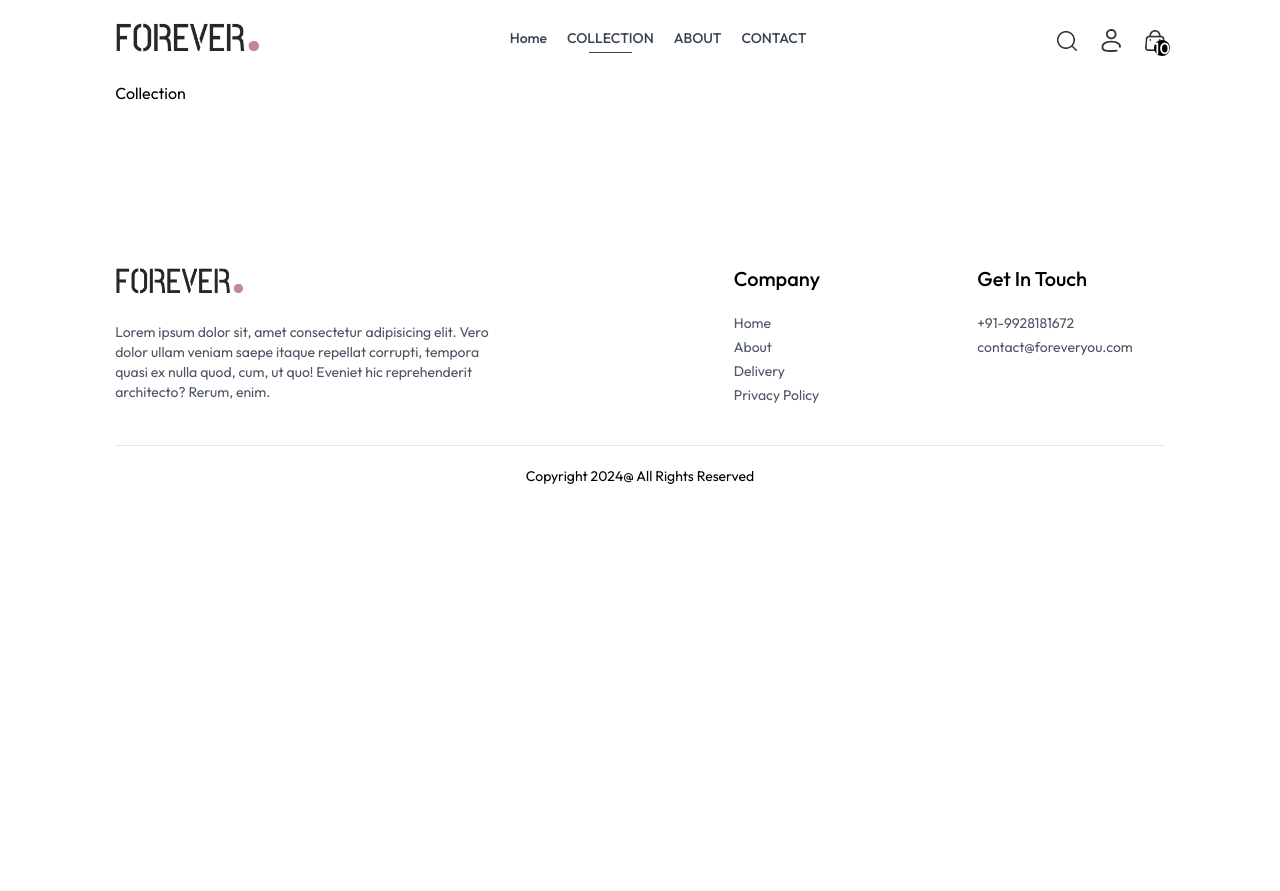
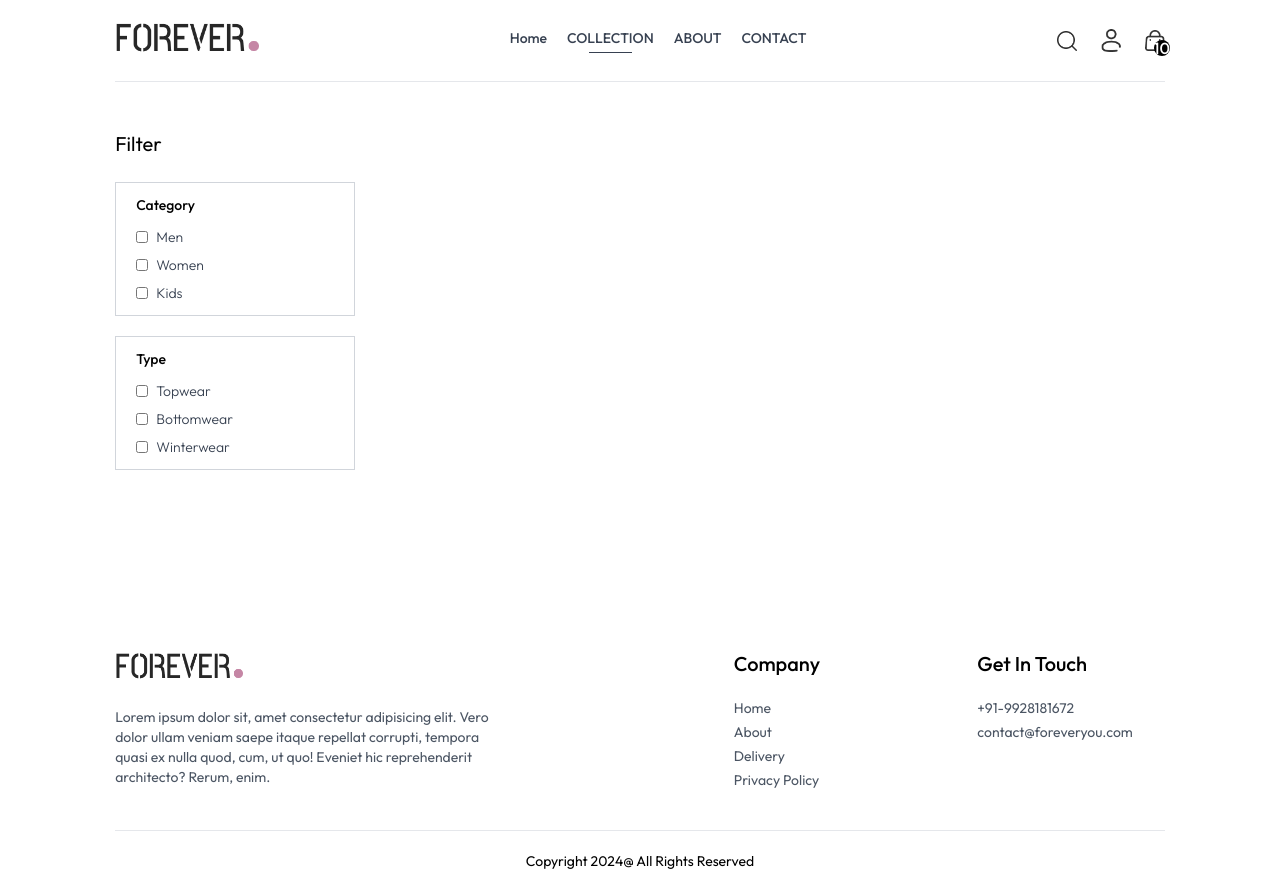
Before and after one commit to NikhilBhatt-dev/E-commerce, a React (Vite) app: page /collection in a window 1280 px wide. Before the commit the page ends 800 px from the top, so only its background shows below. Built offline with nearby package versions, Linux system fonts and the light colour scheme.

Commit message:
add filter

```diff
--- a/src/pages/Collection.jsx
+++ b/src/pages/Collection.jsx
@@ -1,8 +1,78 @@
-import React from 'react'
+import React, { useContext, useState } from 'react'
+import { ShopContext } from '../context/ShopContext'
+import { assets } from '../assets/assets'
+import ProductItem from '../components/ProductItem'
 
 const Collection = () => {
+
+  const { products } = useContext(ShopContext);
+  const [showFilter, setShowFilter] = useState(false);
+
   return (
-    <div>Collection</div>
+    <div className='flex flex-col sm:flex-row gap-1 sm:gap-10 pt-10 border-t'>
+
+      {/* Filter Section */}
+      <div className='min-w-60'>
+
+        <p
+          onClick={() => setShowFilter(!showFilter)}
+          className='my-2 text-xl flex items-center cursor-pointer gap-2'
+        >
+          Filter
+          <img
+            className={`h-3 sm:hidden ${showFilter ? 'rotate-90' : ''}`}
+            src={assets.dropdown_icon}
+            alt=""
+          />
+        </p>
+
+        {/* Category Filter */}
+        <div className={`border border-gray-300 pl-5 py-3 mt-6 ${showFilter ? '' : 'hidden'} sm:block`}>
+          <p className='mb-3 text-sm font-medium'>Category</p>
+
+          <div className='flex flex-col gap-2 text-sm font-light text-gray-700'>
+            <label className='flex gap-2'>
+              <input type="checkbox" value="Men" className='w-3' />
+              Men
+            </label>
+
+            <label className='flex gap-2'>
+              <input type="checkbox" value="Women" className='w-3' />
+              Women
+            </label>
+
+            <label className='flex gap-2'>
+              <input type="checkbox" value="Kids" className='w-3' />
+              Kids
+            </label>
+          </div>
+        </div>
+
+        {/* Subcategory Filter */}
+        <div className={`border border-gray-300 pl-5 py-3 my-5 ${showFilter ? '' : 'hidden'} sm:block`}>
+          <p className='mb-3 text-sm font-medium'>Type</p>
+
+          <div className='flex flex-col gap-2 text-sm font-light text-gray-700'>
+            <label className='flex gap-2'>
+              <input type="checkbox" value="Topwear" className='w-3' />
+              Topwear
+            </label>
+
+            <label className='flex gap-2'>
+              <input type="checkbox" value="Bottomwear" className='w-3' />
+              Bottomwear
+            </label>
+
+            <label className='flex gap-2'>
+              <input type="checkbox" value="Winterwear" className='w-3' />
+              Winterwear
+            </label>
+          </div>
+        </div>
+
+      </div>
+
+    </div>
   )
 }
 
```
